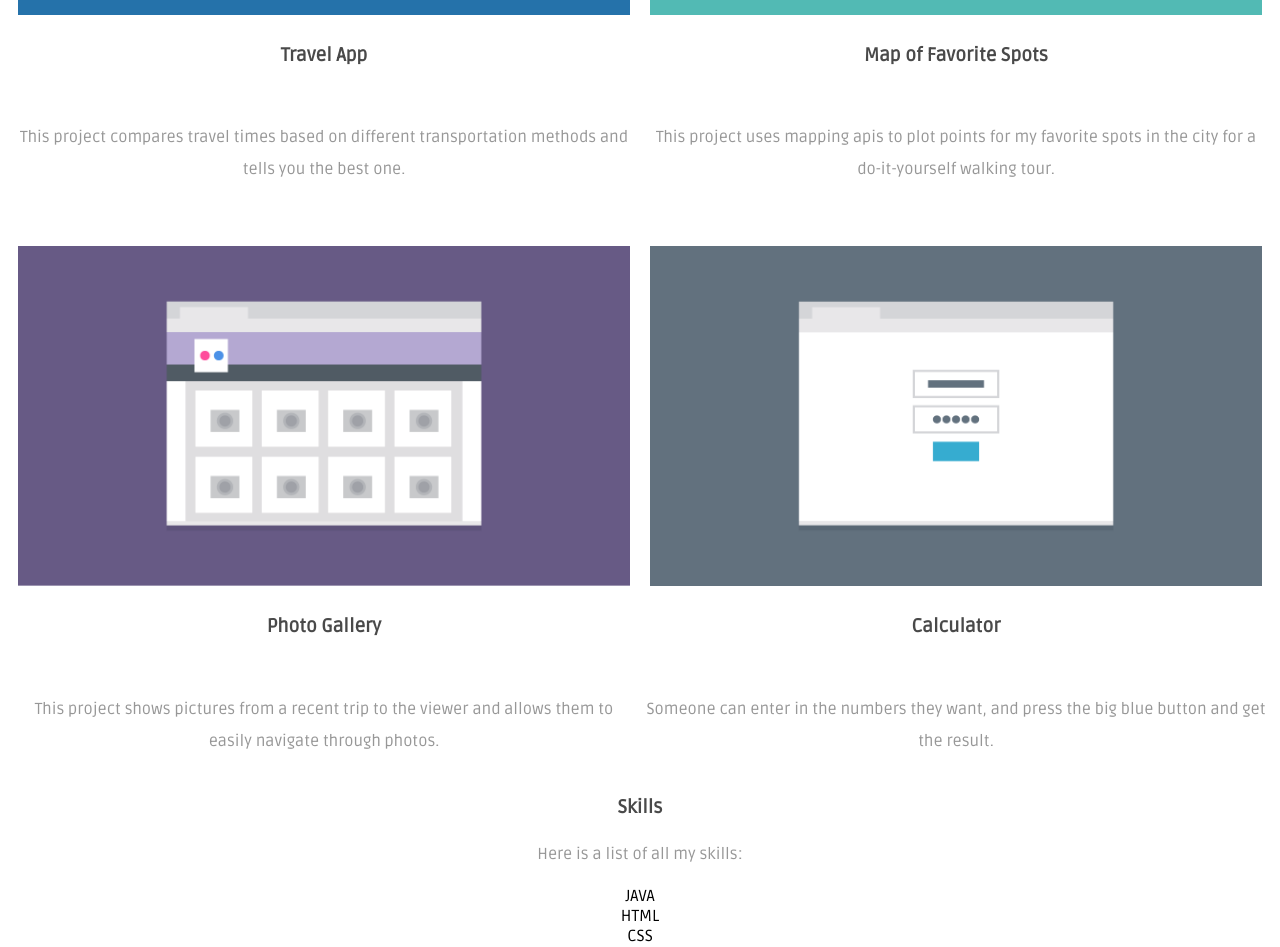
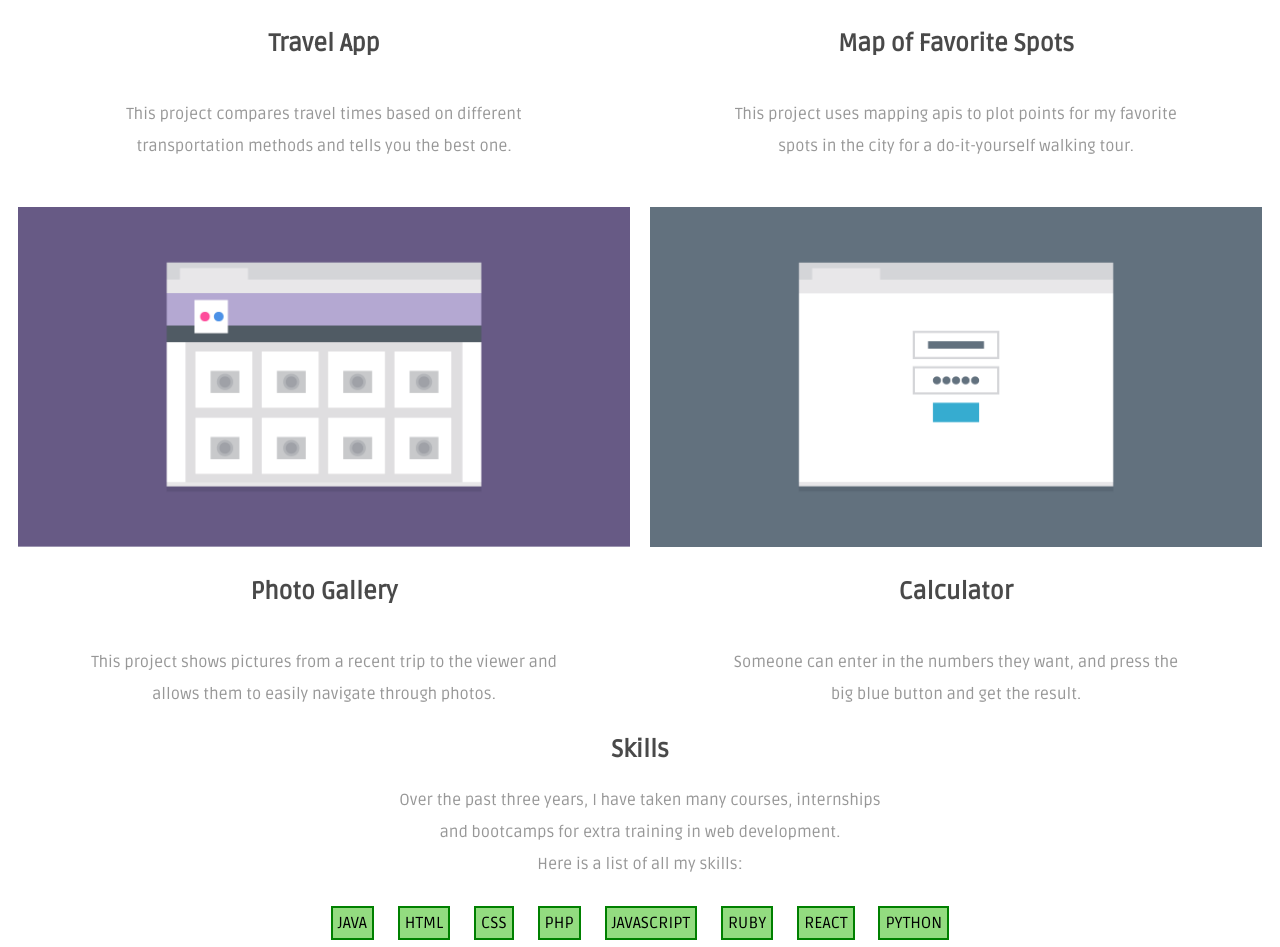
Before and after one commit to maddiewk/fewd_techdegree_project2, a plain HTML site: page index.html in a window 1280 px wide. Shown: the part 1420-2367 px from the top of the page. Drawn offline with Linux system fonts and the light colour scheme.

Commit message:
finalize general tablet display

```diff
--- a/css/styles.css
+++ b/css/styles.css
@@ -14,13 +14,13 @@ ul {
 }
 
 h1,
-h3 {
+h2 {
   color: #494949;
 }
 
 p {
   color: #979797;
-  /* margin: auto; */
+  margin: auto;
   line-height: 2;
 }
 
@@ -59,7 +59,7 @@ li a {
 }
 
 a:hover {
-  color: #A9A9A9;
+  color: green;
   transition: all 0.3s ease;
 }
 
@@ -84,6 +84,15 @@ a:hover {
   margin-bottom: 30px;
 }
 
+#skills ul li {
+  display: inline-block;
+  text-align: center;
+  border: solid 2px green;
+  padding: 5px;
+  margin: 10px 10px 0px;
+  background-color: #93DC80;
+}
+
 #contact,
 .intro {
   background-color: #FDFDFC;
@@ -102,7 +111,7 @@ a:hover {
 
 /* MOBILE DEVICES */
 
-@media screen and (max-width: 320px) {
+@media (min-width: 320px) {
   p {
     max-width: 75%;
   }
@@ -134,6 +143,7 @@ a:hover {
     height: auto;
     margin-left: 50px;
   }
+
   .intro {
     overflow: auto;
   }
@@ -152,6 +162,7 @@ a:hover {
     width: 50%;
   }
   .flex {
+    flex-direction: row;
     flex-wrap: wrap;
     align-items: stretch;
   }
@@ -161,8 +172,11 @@ a:hover {
     height: 350px;
     padding: 5px;
   }
-  #port {
-
+  #contact p,
+  #skills p {
+    margin-left: auto;
+    margin-right: auto;
+    width: 40%;
   }
   .footer {
     margin-bottom: 50px;
--- a/index.html
+++ b/index.html
@@ -16,6 +16,7 @@
     <nav class="main-nav">
         <a href="#top">HOME</a>
         <a href="#port">PORTFOLIO</a>
+        <a href="#skills">SKILLS</a>
         <a href="#contact">CONTACT</a>
     </nav>
 
@@ -24,48 +25,50 @@
       <p>Hi! I'm a front-end developer who loves responsive design and css. I recently finished a degree in front-end web development at Treehouse and am excited to put all my skills to use!</p>
     </div>
 
-      <h3 id="port">PORTFOLIO</h3>
+      <h2 id="port">PORTFOLIO</h2>
+
       <div class="flex">
 
       <div class="portfolio">
         <img src="images/portfolio-1.png" alt="Marketing website">
-        <h3>Marketing Page</h3><br>
+        <h2>Marketing Page</h2><br>
         <p>This project shows the front page of a marketing website meant for a specific business I'm interested in.</p>
       </div>
 
       <div class="search">
         <img src="images/portfolio-2.png" alt="Search page">
-        <h3>Search Page</h3><br>
+        <h2>Search Page</h2><br>
         <p>This project searches through a specific database to find information that the user is trying to look up.</p>
       </div>
 
       <div class="travel">
         <img src="images/portfolio-3.png" alt="Travel app">
-        <h3>Travel App</h3><br>
+        <h2>Travel App</h2><br>
         <p>This project compares travel times based on different transportation methods and tells you the best one.</p>
       </div>
 
       <div class="map">
         <img src="images/portfolio-4.png" alt="Map of favorite spots">
-        <h3>Map of Favorite Spots</h3><br>
+        <h2>Map of Favorite Spots</h2><br>
         <p>This project uses mapping apis to plot points for my favorite spots in the city for a do-it-yourself walking tour.</p>
       </div>
 
       <div class="gallery">
         <img src="images/portfolio-5.png" alt="Photo gallery from recent trip">
-        <h3>Photo Gallery</h3><br>
+        <h2>Photo Gallery</h2><br>
         <p>This project shows pictures from a recent trip to the viewer and allows them to easily navigate through photos.</p>
       </div>
 
       <div class="calculator">
         <img src="images/portfolio-6.png" alt="Calculator">
-        <h3>Calculator</h3><br>
+        <h2>Calculator</h2><br>
         <p>Someone can enter in the numbers they want, and press the big blue button and get the result.</p>
       </div>
     </div>
 
-      <div class="skills">
-        <h3>Skills</h3>
+      <div id="skills">
+        <h2>Skills</h2>
+        <p>Over the past three years, I have taken many courses, internships and bootcamps for extra training in web development.</p>
         <p>Here is a list of all my skills:</p>
         <ul>
           <li>JAVA</li>
@@ -96,6 +99,7 @@
         <div class="hide">
         <li><a href="#top">HOME</a></li>
         <li><a href="#port">PORTFOLIO</a></li>
+        <li><a href="#skills">SKILLS</a></li>
         <li><a href="#contact">CONTACT</a></li>
         </div>
       </ul>
```
